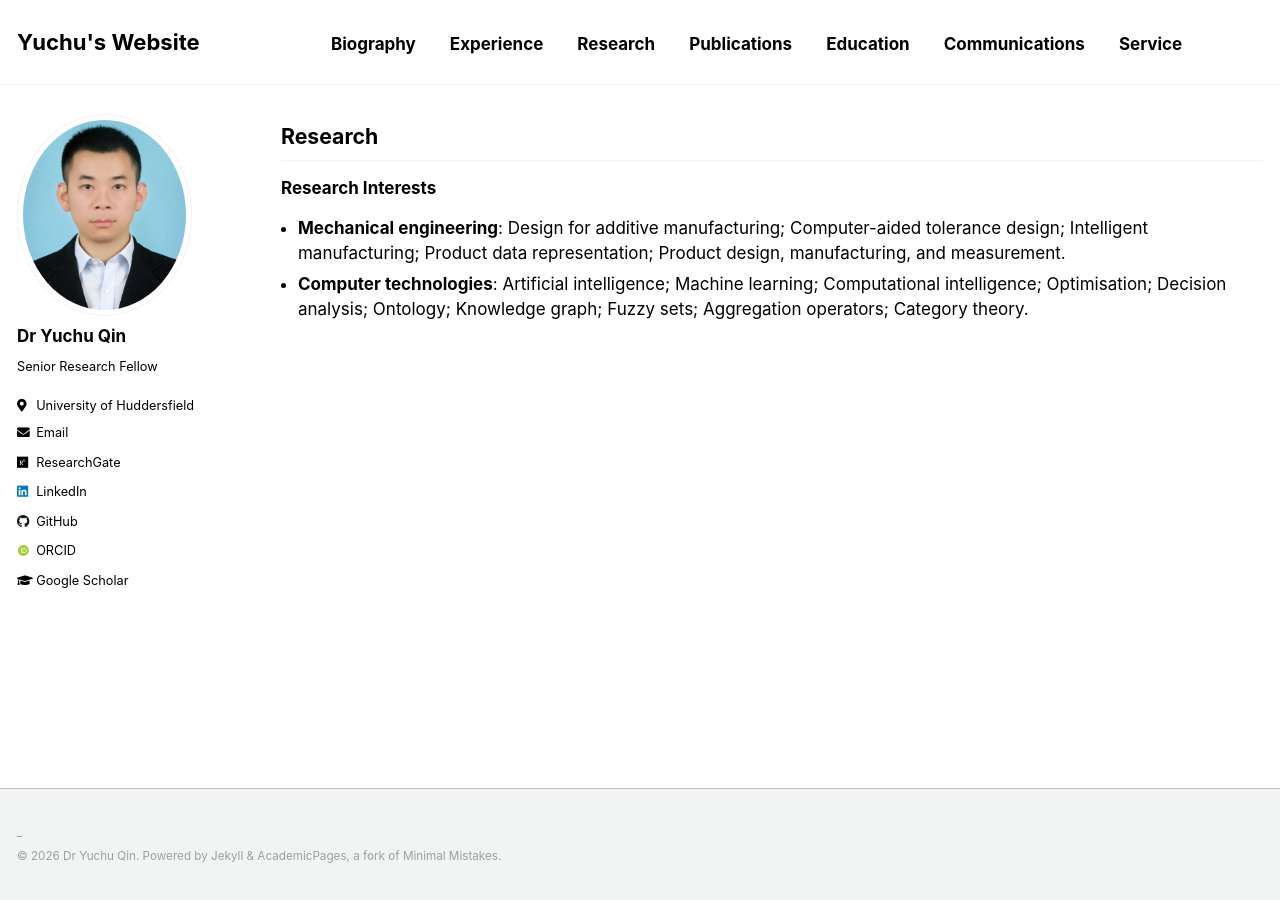
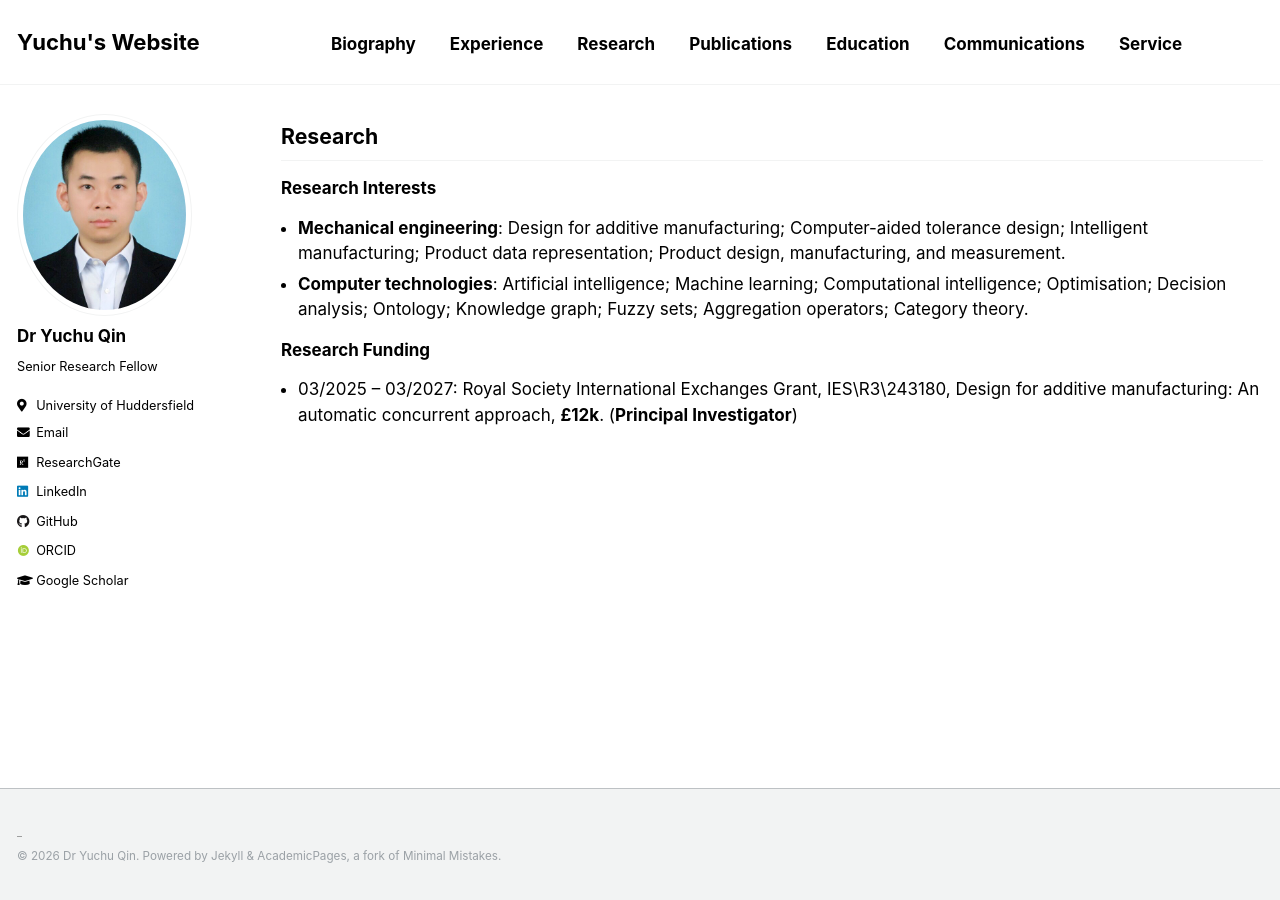
Before and after one commit to yuchu-qin/yuchu-qin.github.io, a Jekyll site: the page built from _pages/research.md, in a window 1280 px wide. Built offline with Jekyll 4.4.1, drawn with Linux system fonts in a browser that asks for light colours; some web fonts are replaced; our own code applies the rules of GitHub Pages for plain Markdown files.

Commit message:
Add research funding section to research.md

```diff
--- a/_pages/research.md
+++ b/_pages/research.md
@@ -7,3 +7,6 @@ author_profile: true
 ### Research Interests
 - **Mechanical engineering**: Design for additive manufacturing; Computer-aided tolerance design; Intelligent manufacturing; Product data representation; Product design, manufacturing, and measurement.
 - **Computer technologies**: Artificial intelligence; Machine learning; Computational intelligence; Optimisation; Decision analysis; Ontology; Knowledge graph; Fuzzy sets; Aggregation operators; Category theory.
+
+### Research Funding
+- 03/2025 -- 03/2027: Royal Society International Exchanges Grant, IES\R3\243180, Design for additive manufacturing: An automatic concurrent approach, **£12k**. (**Principal Investigator**)
```
